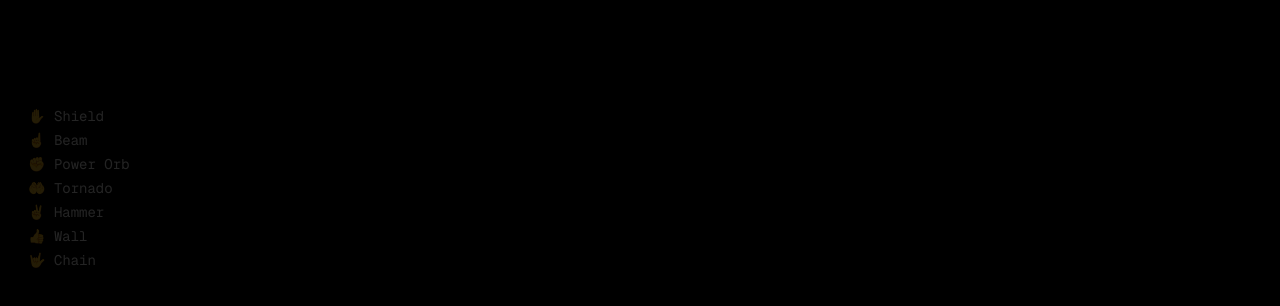
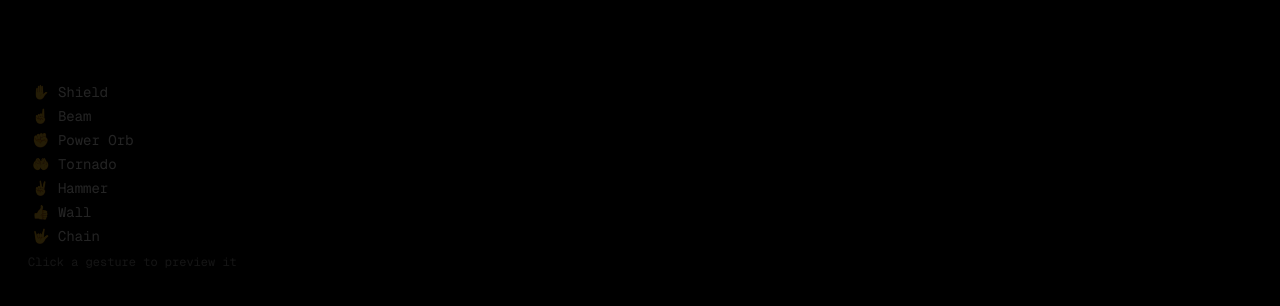
Before and after one commit to Tinnapat1406/Green_Lantern_Vision, a Next.js app: page / in a window 1280 px wide. Shown: the part 462-768 px from the top of the page. Built offline with nearby package versions, Linux system fonts and the light colour scheme; no server answers.

Commit message:
demo to camera

```diff
--- a/src/app/components/CameraFeed.tsx
+++ b/src/app/components/CameraFeed.tsx
@@ -6,6 +6,7 @@ import { useRingDetection } from "../hooks/useRingDetection";
 import { RingScene } from "./RingScene";
 import { FINGERS } from "@/app/lib/fingers";
 import { GestureGuide } from "./GestureGuide";
+import { useDemoHand } from "@/app/lib/demoHand";
 
 
 
@@ -18,6 +19,17 @@ export function CameraFeed() {
     const  detectFinger = useRingDetection(videoRef, handRef, status === "ready" && !manualRing);
     const ringFinger = manualRing ? FINGERS[2] : detectFinger
     const loading = status !== "ready" || !modelReady;
+
+    // Demo: clicking a gesture in the guide previews its construct.
+    // With no hand in view, a ghost hand floats in the middle of the frame instead.
+    const [demo, setDemo] = useState<string | null>(null);
+    const sceneHandRef = useDemoHand(handRef, demo !== null);
+    const sceneGesture = demo ?? gesture;
+    const sceneFinger = ringFinger ?? (demo ? FINGERS[2] : null);
+
+    function toggleDemo(next: string) {
+        setDemo(demo === next ? null : next);
+    }
 
 
     useEffect(() => {
@@ -56,9 +68,9 @@ export function CameraFeed() {
                 muted
                 className="h-full w-full -scale-x-100"
             />
-            <RingScene handRef={handRef} gesture={gesture} ringFinger={ringFinger} />
+            <RingScene handRef={sceneHandRef} gesture={sceneGesture} ringFinger={sceneFinger} />
             <p className="absolute top-4 left-4 font-mono text-green-400">
-                {status} · {gesture ?? "no hand"} · ring: {ringFinger?.name ?? "none"}
+                {status} · {gesture ?? "no hand"} · ring: {ringFinger?.name ?? "none"}{demo && ` · demo: ${demo}`}
             </p>
 
             <button onClick ={() => setManualRing((prev)=> !prev)}
@@ -70,7 +82,7 @@ export function CameraFeed() {
                 {manualRing ? "Ring : On" :"Ring :Auto"}
             </button>
 
-            <GestureGuide active={gesture} />
+            <GestureGuide active={sceneGesture} demo={demo} onDemo={toggleDemo} />
 
             {loading && (
                 <div className="absolute inset-0 flex items-center justify-center bg-black/80">
--- a/src/app/components/GestureGuide.tsx
+++ b/src/app/components/GestureGuide.tsx
@@ -8,16 +8,36 @@ const GESTURES = [
   { gesture: "ILoveYou",    emoji: "🤟", label: "Chain" },
 ];
 
-export function GestureGuide({ active }: { active: string | null }) {
+type Props = {
+  active: string | null;                 // gesture currently driving the scene
+  demo: string | null;                   // gesture being previewed, if any
+  onDemo: (gesture: string) => void;     // click an item to preview it, click again to stop
+};
+
+export function GestureGuide({ active, demo, onDemo }: Props) {
   return (
-    <ul className="absolute bottom-4 left-4 space-y-1 rounded-lg bg-black/50 p-3 font-mono text-sm">
-      {GESTURES.map((item) => (
-        <li
-          key={item.gesture}
-          className={`flex items-center gap-2 transition ${active === item.gesture ? "text-green-400" : "text-white/70"}`}>
-          {item.emoji} {item.label}
-        </li>
-      ))}
-    </ul>
+    <div className="absolute bottom-4 left-4 rounded-lg bg-black/50 p-3 font-mono text-sm">
+      <ul className="space-y-1">
+        {GESTURES.map((item) => {
+          const isDemo = demo === item.gesture;
+          return (
+            <li key={item.gesture}>
+              <button
+                onClick={() => onDemo(item.gesture)}
+                className={`flex w-full items-center gap-2 rounded px-1 text-left transition hover:bg-green-400/10 ${
+                  active === item.gesture ? "text-green-400" : "text-white/70"
+                } ${isDemo ? "bg-green-400/20 shadow-[0_0_8px_#39ff14]" : ""}`}
+              >
+                {item.emoji} {item.label}
+                {isDemo && <span className="ml-auto text-xs text-green-300">demo</span>}
+              </button>
+            </li>
+          );
+        })}
+      </ul>
+      <p className="mt-2 text-xs text-white/40">
+        {demo ? "Click again to stop the demo" : "Click a gesture to preview it"}
+      </p>
+    </div>
   );
 }
--- a/src/app/lib/demoHand.ts
+++ b/src/app/lib/demoHand.ts
@@ -1,4 +1,6 @@
-import type { RefObject } from "react";
+"use client";
+
+import { useEffect, useRef, useState } from "react";
 import type { NormalizedLandmark } from "@mediapipe/tasks-vision";
 import type { HandRef } from "./anchor";
 
@@ -19,12 +21,20 @@ function ghostHand(seconds: number): NormalizedLandmark[] {
   return POSE.map(([x, y]) => ({ x: x + dx, y: y + dy, z: 0, visibility: 1 }));
 }
 
-// Reads the live hand when there is one, otherwise the ghost hand while a demo is on
-export function withDemoHand(live: HandRef, demoOn: RefObject<boolean>): HandRef {
-  return {
+// A hand ref for the scene: the live hand when there is one,
+// otherwise the ghost hand while a demo is on
+export function useDemoHand(live: HandRef, demo: boolean): HandRef {
+  const demoOn = useRef(demo);
+  useEffect(() => {
+    demoOn.current = demo;
+  }, [demo]);
+
+  // Created once; the getter is only read inside useFrame, never during render
+  const [ref] = useState<HandRef>(() => ({
     get current() {
       if (live.current) return live.current;
       return demoOn.current ? ghostHand(performance.now() / 1000) : null;
     },
-  };
+  }));
+  return ref;
 }
```
